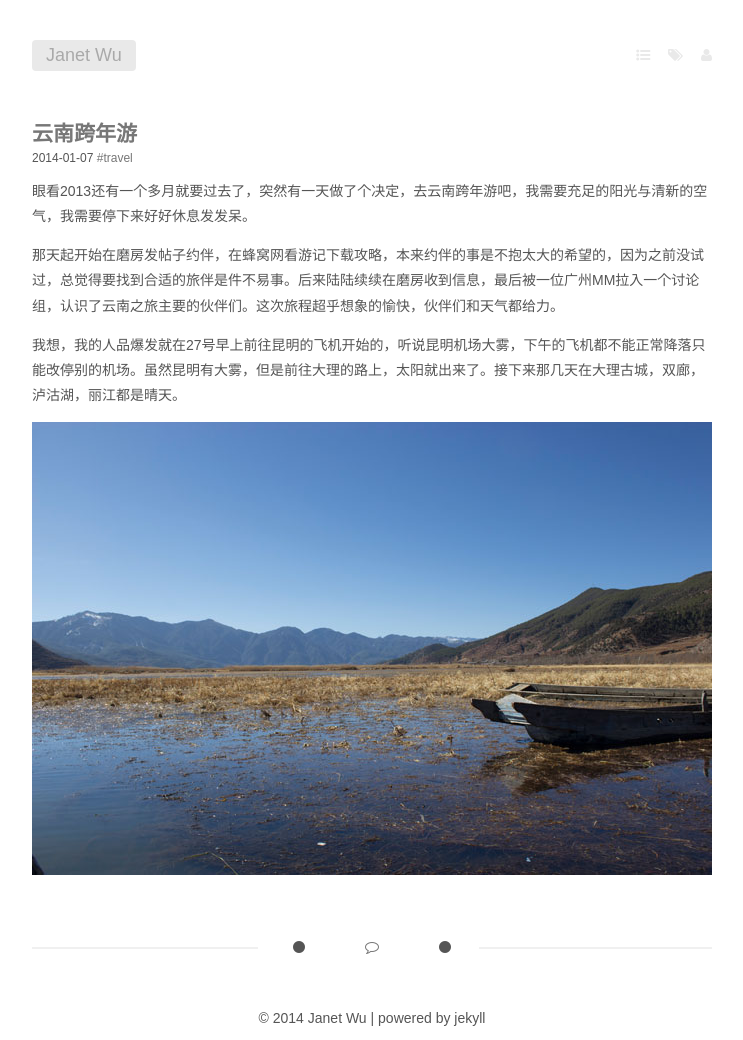
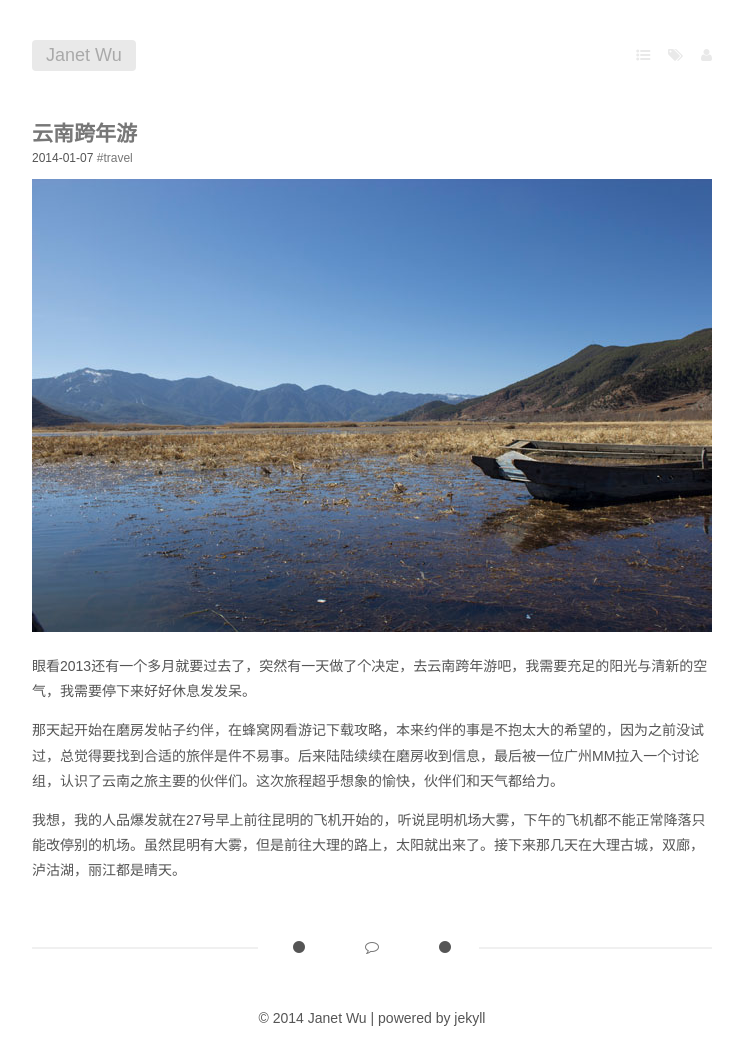
Before and after one commit to janetwu/blog, a Jekyll site: the page built from _posts/2014-01-07-happy-new-year-in-yunnan.md, in a window 1280 px wide. Shown: the whole page, without its empty margins (268-1011 px from the left). Built offline with Jekyll 4.4.1, drawn with Linux system fonts in a browser that asks for light colours.

Commit message:
Update 2014-01-07-happy-new-year-in-yunnan.md

```diff
--- a/_posts/2014-01-07-happy-new-year-in-yunnan.md
+++ b/_posts/2014-01-07-happy-new-year-in-yunnan.md
@@ -4,10 +4,10 @@ image: /img/yunnan05.jpg
 title: 云南跨年游
 tags: travel
 ---
+<img src="{{ page.image }}">
 <p>眼看2013还有一个多月就要过去了，突然有一天做了个决定，去云南跨年游吧，我需要充足的阳光与清新的空气，我需要停下来好好休息发发呆。</p>
 <p>那天起开始在磨房发帖子约伴，在蜂窝网看游记下载攻略，本来约伴的事是不抱太大的希望的，因为之前没试过，总觉得要找到合适的旅伴是件不易事。后来陆陆续续在磨房收到信息，最后被一位广州MM拉入一个讨论组，认识了云南之旅主要的伙伴们。这次旅程超乎想象的愉快，伙伴们和天气都给力。</p>
 <p>我想，我的人品爆发就在27号早上前往昆明的飞机开始的，听说昆明机场大雾，下午的飞机都不能正常降落只能改停别的机场。虽然昆明有大雾，但是前往大理的路上，太阳就出来了。接下来那几天在大理古城，双廊，泸沽湖，丽江都是晴天。</p>
 <p></p>
 <p></p>
-<img src="{{ page.image }}">
 <p></p>
```
